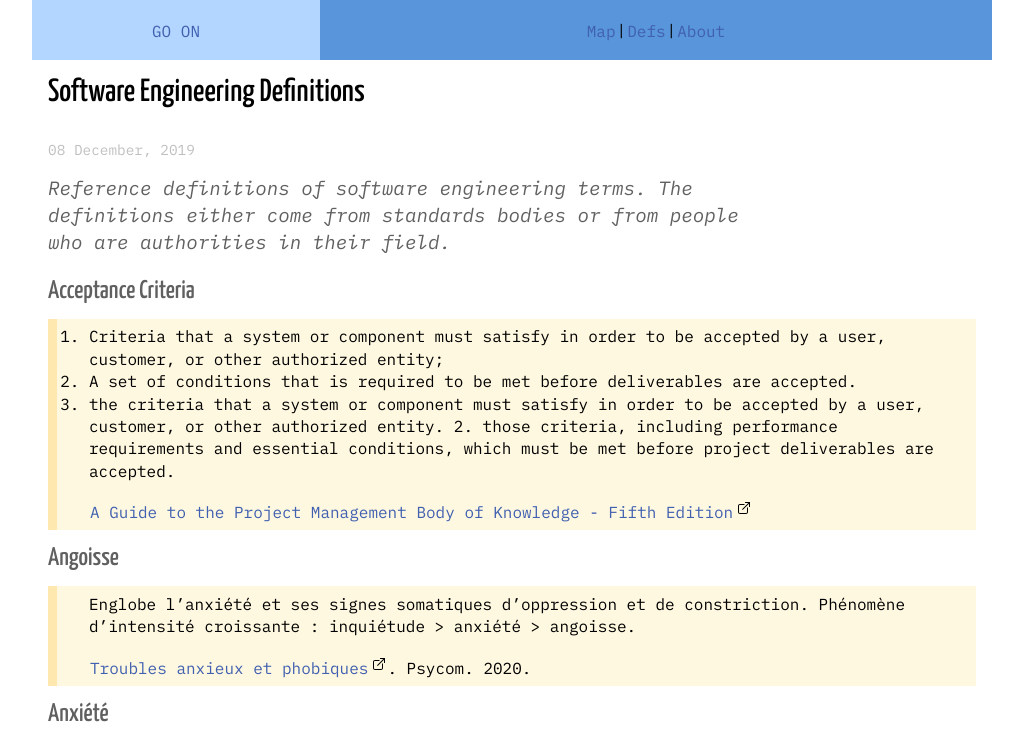
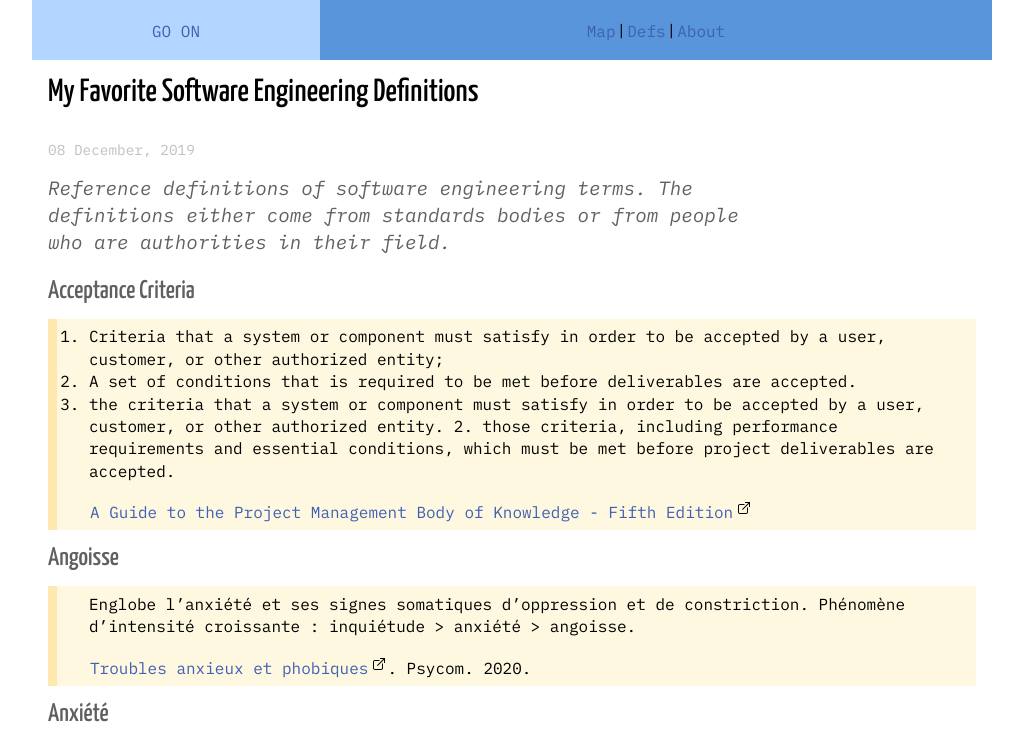
Before and after one commit to go-on-blog/blog, a Gatsby site: page /definitions in a window 1280 px wide. Shown: the top 739 px of the page, without its empty margins (128-1151 px from the left). Built offline with nearby package versions, Linux system fonts and the light colour scheme; Gatsby itself is replaced by a stand-in of ours.

Commit message:
Fix spacing issue

```diff
--- a/src/pages/definitions.md
+++ b/src/pages/definitions.md
@@ -1,5 +1,5 @@
 ---
-title: "Software Engineering Definitions"
+title: "My Favorite Software Engineering Definitions"
 date: "2019-12-08"
 ---
 Reference definitions of software engineering terms. The definitions either come from standards bodies or from people who are authorities in their field.<!-- end -->
@@ -100,6 +100,7 @@ Reference definitions of software engineering terms. The definitions either come
 ### Event Sourcing
 
 > Event Sourcing is an alternative way to persist data. In contrast with state-oriented persistence that only keeps the latest version of the entity state, Event Sourcing stores each state mutation as a separate record called an event.
+>
 > Alexey Zimarev in [What is Event Sourcing?](https://www.eventstore.com/blog/what-is-event-sourcing). 2020.
 
 ### Feature Team
```
